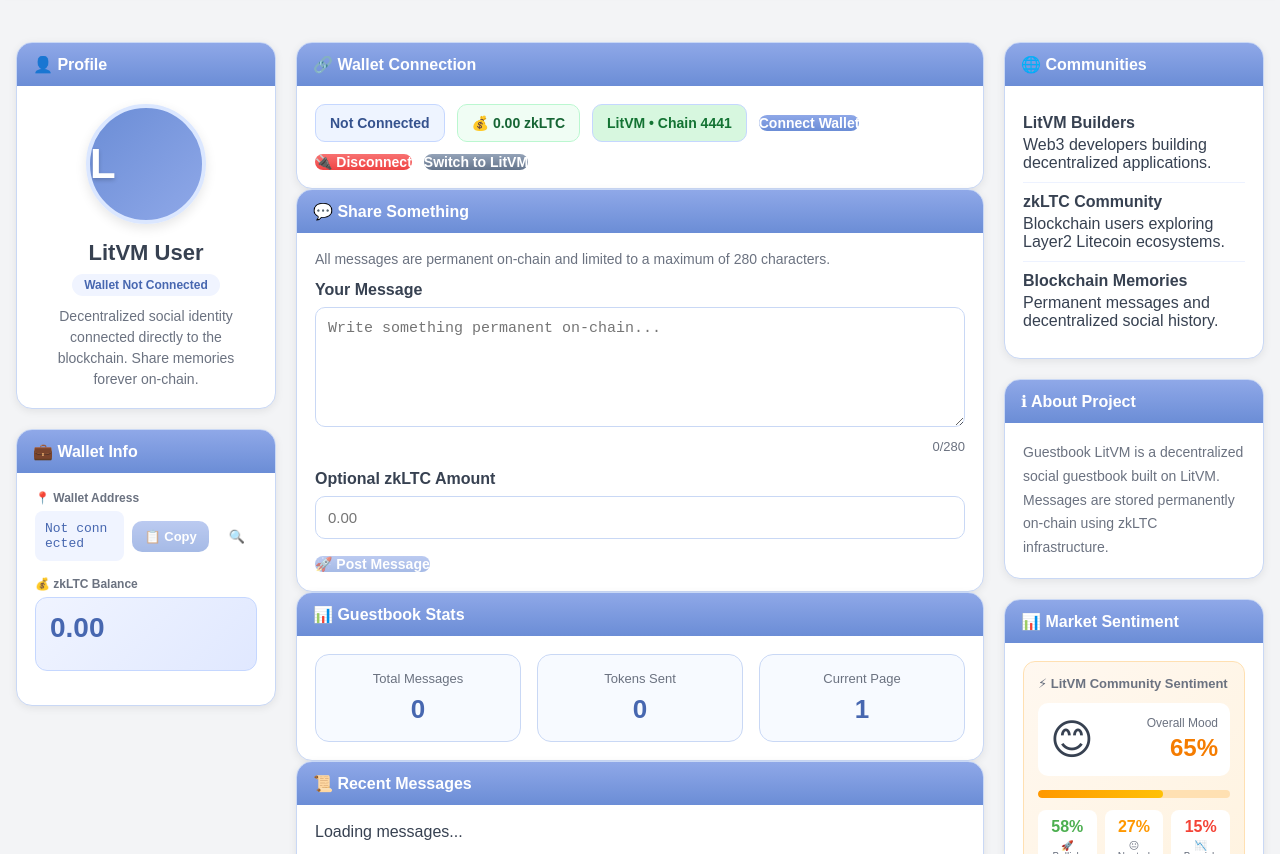
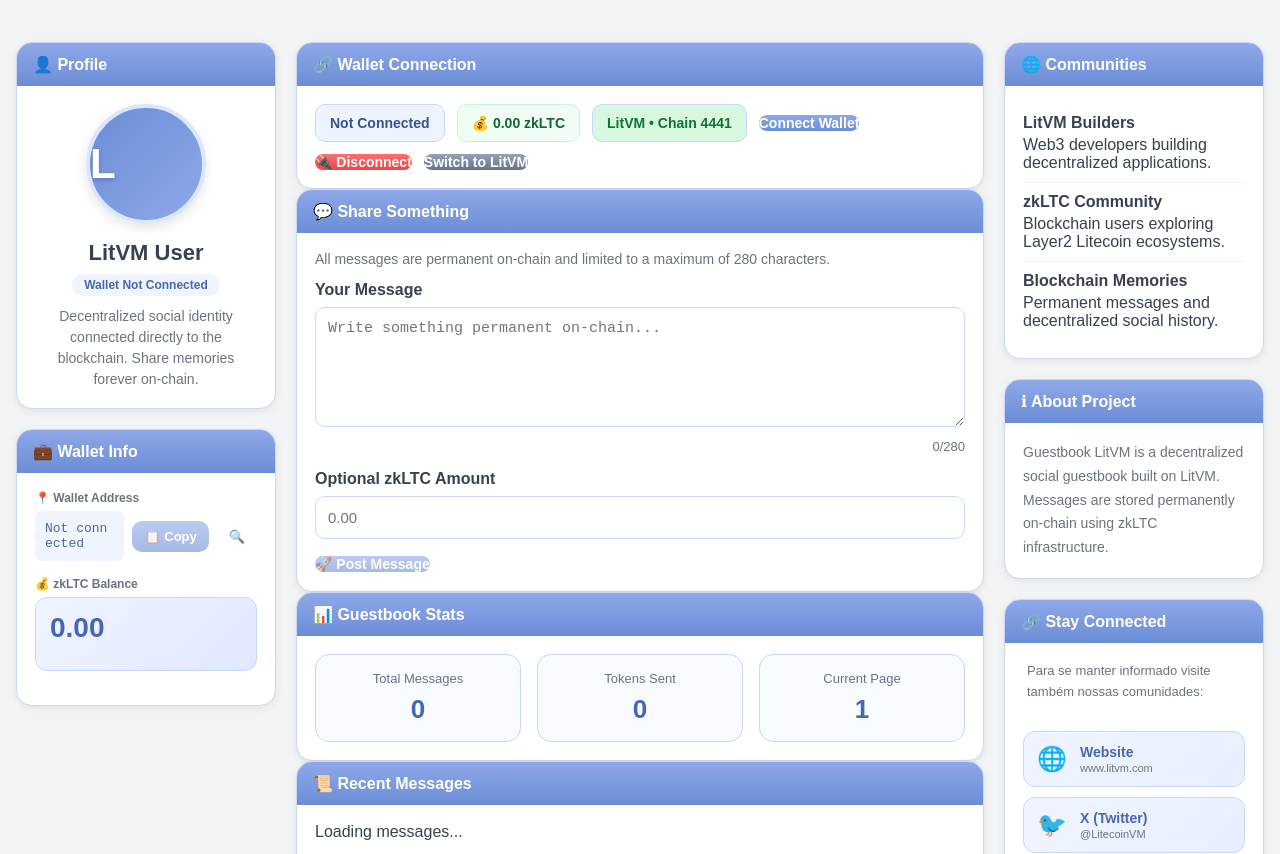
Before and after one commit to GENESIS-SOARES17/Guestbook-LitVM, a website: page frontend/index.html in a window 1280 px wide. Shown: the part 98-952 px from the top of the page. Drawn offline with nearby package versions, Linux system fonts and the light colour scheme.

Commit message:
Update index.html

```diff
--- a/frontend/index.html
+++ b/frontend/index.html
@@ -548,6 +548,66 @@ input:focus{
 .community strong{
     display:block;
     margin-bottom:4px;
+}
+
+/* =========================================================
+   COMMUNITY LINKS CARD
+========================================================= */
+
+.community-links{
+    padding:12px 0;
+}
+
+.community-link-item{
+    display:flex;
+    align-items:center;
+    gap:12px;
+    padding:12px;
+    margin-bottom:10px;
+    background:linear-gradient(135deg,#f0f4ff,#e8efff);
+    border:1px solid #c5d7ff;
+    border-radius:12px;
+    text-decoration:none;
+    color:#374151;
+    transition:all 0.3s ease;
+}
+
+.community-link-item:hover{
+    background:linear-gradient(135deg,#e0e8ff,#d0dcff);
+    border-color:#8FA8E8;
+    transform:translateX(4px);
+    box-shadow:0 4px 12px rgba(107,141,214,0.2);
+}
+
+.community-link-icon{
+    font-size:24px;
+    width:32px;
+    text-align:center;
+}
+
+.community-link-content{
+    flex:1;
+}
+
+.community-link-title{
+    font-weight:bold;
+    color:#4767b0;
+    font-size:14px;
+    margin-bottom:2px;
+}
+
+.community-link-url{
+    font-size:11px;
+    color:#6b7280;
+    word-break:break-all;
+}
+
+.community-info-text{
+    font-size:13px;
+    color:#6b7280;
+    line-height:1.6;
+    margin-bottom:16px;
+    padding:0 4px;
 }
 
 /* =========================================================
@@ -1051,6 +1111,46 @@ input:focus{
             </div>
         </div>
 
+        <!-- COMMUNITY LINKS CARD -->
+        <div class="card">
+            <div class="card-header">🔗 Stay Connected</div>
+            <div class="card-body">
+
+                <div class="community-info-text">
+                    Para se manter informado visite também nossas comunidades:
+                </div>
+
+                <div class="community-links">
+
+                    <a href="https://www.litvm.com/" target="_blank" class="community-link-item">
+                        <div class="community-link-icon">🌐</div>
+                        <div class="community-link-content">
+                            <div class="community-link-title">Website</div>
+                            <div class="community-link-url">www.litvm.com</div>
+                        </div>
+                    </a>
+
+                    <a href="https://x.com/LitecoinVM" target="_blank" class="community-link-item">
+                        <div class="community-link-icon">🐦</div>
+                        <div class="community-link-content">
+                            <div class="community-link-title">X (Twitter)</div>
+                            <div class="community-link-url">@LitecoinVM</div>
+                        </div>
+                    </a>
+
+                    <a href="https://t.me/litecoinvm" target="_blank" class="community-link-item">
+                        <div class="community-link-icon">✈️</div>
+                        <div class="community-link-content">
+                            <div class="community-link-title">Telegram</div>
+                            <div class="community-link-url">t.me/litecoinvm</div>
+                        </div>
+                    </a>
+
+                </div>
+
+            </div>
+        </div>
+
         <!-- MARKET SENTIMENT CARD -->
         <div class="card">
             <div class="card-header">📊 Market Sentiment</div>
```
